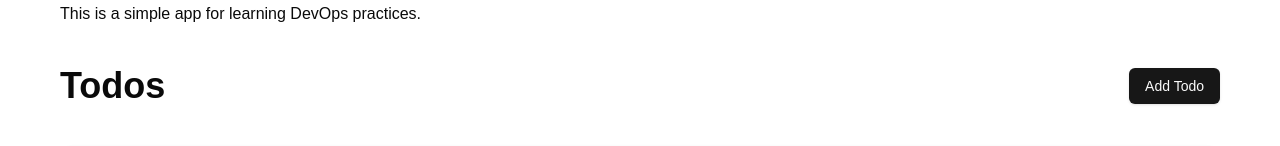
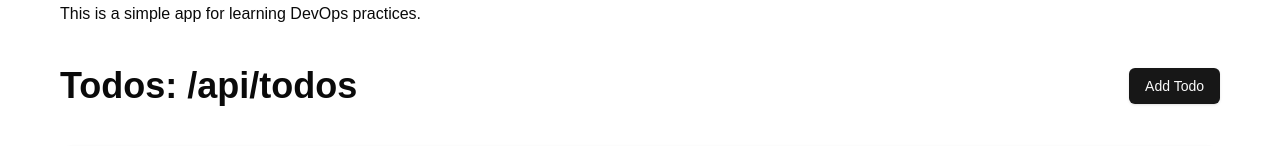
Before and after one commit to TerryLee7788/learn-cicd, a Next.js app: page / in a window 1280 px wide. Shown: the part 130-276 px from the top of the page. Built offline with nearby package versions, Linux system fonts and the light colour scheme; no server answers; the database is empty.

Commit message:
debug url

```diff
--- a/app/lib/todoApi.ts
+++ b/app/lib/todoApi.ts
@@ -1,7 +1,7 @@
 import { type TodoSchema } from "@/lib/zod";
 
 const apiBasePath = process.env.NODE_ENV === "production" ? "/learn-cicd" : "";
-const todoUrl = `${apiBasePath}/api/todos`;
+export const todoUrl = `${apiBasePath}/api/todos`;
 
 export const createTodoApi = (data: TodoSchema) =>
   fetch(todoUrl, {
--- a/app/page.tsx
+++ b/app/page.tsx
@@ -1,6 +1,7 @@
 import Header from "@/components/Header";
 import TodoList from "./components/TodoList";
 import CreateTodo from "./components/CreatTodo";
+import { todoUrl } from "./lib/todoApi";
 
 export default function Home() {
   return (
@@ -11,7 +12,7 @@ export default function Home() {
         <p>This is a simple app for learning DevOps practices.</p>
       </nav>
       <div className="flex justify-between items-center">
-        <h1 className="text-4xl font-bold">Todos</h1>
+        <h1 className="text-4xl font-bold">Todos: {todoUrl}</h1>
         <CreateTodo />
       </div>
       <TodoList />
```
